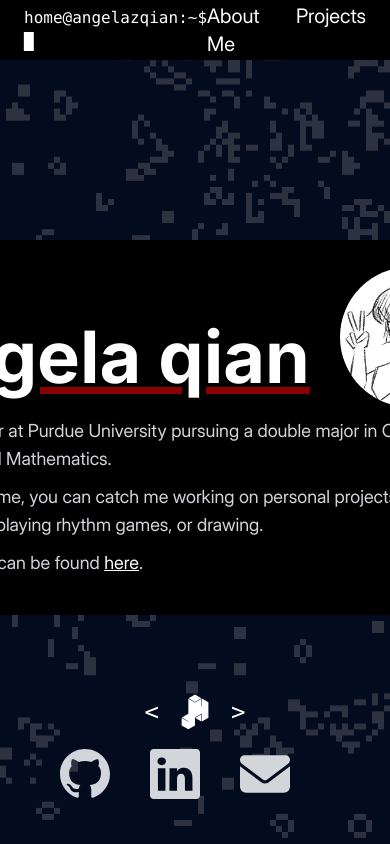
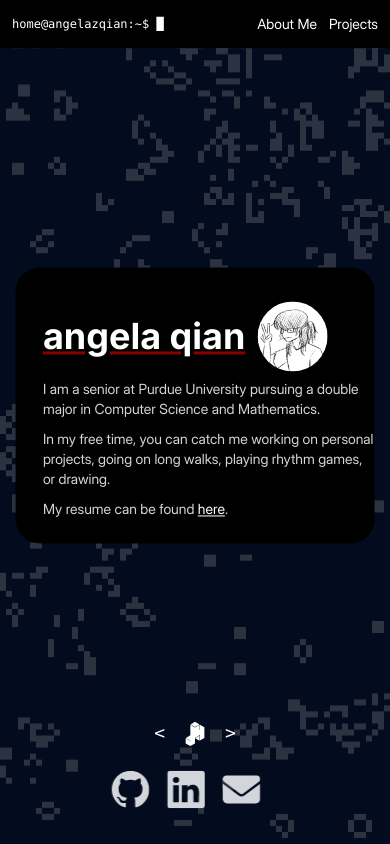
Before and after one commit to angelazqian/angelazqian.github.io, a Next.js app: page / in a window 390 px wide. Built offline with nearby package versions, Linux system fonts and the light colour scheme; some icons are missing.

Commit message:
make stuff better looking for mobile

```diff
--- a/markdown/about-me.md
+++ b/markdown/about-me.md
@@ -1,12 +1,12 @@
 # About Me!
+
+<Image class="float-right" width=260 src="/selfportrait.webp" style="margin-right: -15px; margin-left: 10px; margin-bottom: 10px;"/>
 
 Ah.
 Oh jeez.
 You want to know more about me? (o⸝⸝⸝o )
 
-<Image class="float-right" width=260 src="/selfportrait.webp" style="margin-right: -15px; margin-left: 10px; margin-top: -160px; margin-bottom: 10px"/>
-
-Hello!!! I'm Angela! As of writing this (August 2026), I'm 20! I speak both English and Mandarin Chinese, and I think computers are pretty neat!
+Hello!!! I'm Angela! As of writing this (September 2026), I'm 21! I speak both English and Mandarin Chinese, and I think computers are pretty neat!
 
 ## FAQ:
 
--- a/pages/[slug].tsx
+++ b/pages/[slug].tsx
@@ -26,21 +26,28 @@ export default function ProjectPage({ content }: ProjectPageProps) {
 
   return (
     <><ConwayBackground/>
-    <div className="absolute top-0px left-0 right-0 h-[60px] bg-black z-10 flex items-center px-6">
-      <Link href="/" className="font-mono text-white no-underline">
+    <div className="fixed top-0px left-0 right-0 h-[60px] max-[650px]:h-[48px] bg-black z-10 flex items-center px-6 max-[650px]:px-3">
+      <Link href="/" className="font-mono text-white no-underline max-[650px]:text-xs max-[650px]:truncate">
         home@angelazqian:~/{slug}$ cd ../ █
       </Link>
     </div>
     <div className="relative min-h-screen flex justify-center items-start">
-        <div className="absolute w-[700px] bg-black top-[120px] bottom-[60px] rounded-3xl z-0" />
-            <article className="prose prose-lg prose-invert relative z-5 w-[600px]
-                        mt-[160px] mb-[100px]
+        <div className="absolute w-[700px] max-[650px]:w-[92vw] bg-black top-[120px] max-[650px]:top-[70px] bottom-[60px] rounded-3xl z-0" />
+            <article className="prose prose-lg prose-invert relative z-5 w-[600px] max-[650px]:w-[82vw] max-[650px]:prose-sm
+                        mt-[160px] max-[650px]:mt-[95px] mb-[100px]
                         [&_p]:mb-[10px]
-                        [&_h1]:text-6xl [&_h1]:underline [&_h1]:decoration-[#880000]
+                        [&_h1]:text-6xl max-[650px]:[&_h1]:text-4xl [&_h1]:underline [&_h1]:decoration-[#880000]
                         [&_*]:mt-0 [&_*]:mb-[5px] [&_h1]:mb-[15px]
                         [&_blockquote]:not-italic [&_blockquote_p]:not-italic
                         [&_blockquote]:font-normal [&_blockquote_p]:font-normal
                         [&_blockquote]:text-gray-300
+                        [&_img]:max-w-full [&_img]:h-auto
+                        [&_.float-right]:!mt-[-55px]
+                        max-[650px]:[&_.float-right]:!w-[45%]
+                        max-[650px]:[&_.float-right]:!mt-[-20px]
+                        max-[650px]:[&_.float-right]:!mr-0
+                        max-[650px]:[&_.float-right]:!ml-3
+                        max-[650px]:[&_.float-right]:!mb-1
                         [&_h1_a]:font-bold [&_h2_a]:font-bold">
                 <div dangerouslySetInnerHTML={{ __html: content }} />
             </article>
--- a/pages/index.tsx
+++ b/pages/index.tsx
@@ -132,15 +132,26 @@ const disappearLetters = ({ text, setText, duration = 1500 }: DisappearLettersPa
     return () => clearInterval(blinkInterval);
   }, [blinkingEnabled]);
 
+  useEffect(() => {
+    const prevHtml = document.documentElement.style.overflow;
+    const prevBody = document.body.style.overflow;
+    document.documentElement.style.overflow = 'hidden';
+    document.body.style.overflow = 'hidden';
+    return () => {
+      document.documentElement.style.overflow = prevHtml;
+      document.body.style.overflow = prevBody;
+    };
+  }, []);
+
   if (show404) {
     return (
-      <div className="min-h-screen bg-black text-white flex items-center justify-center">
+      <div className="min-h-screen bg-black text-white flex items-center justify-center px-4">
         <div className="text-center">
-          <h1 className="text-9xl font-bold mb-4">404</h1>
-          <p className="text-2xl mb-2">Page Not Found</p>
-          <p className="text-xl text-gray-200">The requested resource could not be found.</p>
-          <p className="text-lg text-gray-300 mt-1">Maybe you clicked something weird... </p>
-          <p className="text-lg text-gray-300">Try <span className="text-gray-300 cursor-pointer underline" onClick={() => window.location.reload()}>refreshing the page</span>?</p>
+          <h1 className="text-9xl max-[650px]:text-7xl font-bold mb-4">404</h1>
+          <p className="text-2xl max-[650px]:text-xl mb-2">Page Not Found</p>
+          <p className="text-xl max-[650px]:text-base text-gray-200">The requested resource could not be found.</p>
+          <p className="text-lg max-[650px]:text-sm text-gray-300 mt-1">Maybe you clicked something weird... </p>
+          <p className="text-lg max-[650px]:text-sm text-gray-300">Try <span className="text-gray-300 cursor-pointer underline" onClick={() => window.location.reload()}>refreshing the page</span>?</p>
         </div>
       </div>
     );
@@ -149,19 +160,19 @@ const disappearLetters = ({ text, setText, duration = 1500 }: DisappearLettersPa
   return (
     <>
       <ConwayBackground />
-      <div className="fixed top-0 left-0 right-0 h-[60px] bg-black z-10 flex items-center justify-between px-6">
+      <div className="fixed top-0 left-0 right-0 h-[60px] max-[650px]:h-[48px] bg-black z-10 flex items-center justify-between px-6 max-[650px]:px-3">
         <a
-          className="font-mono text-white no-underline cursor-pointer"
+          className="font-mono text-white no-underline cursor-pointer max-[650px]:text-xs max-[650px]:truncate max-[650px]:max-w-[55%]"
           onClick={handleTerminalClick}
         >
           {terminalText}
           <span className={cursorVisible ? 'opacity-100' : 'opacity-0'}>█</span>
         </a>
-        <div className="flex gap-6">
-          <Link href="/about-me" className="text-white no-underline hover:text-gray-300 transition-colors text-xl">
+        <div className="flex gap-6 max-[650px]:gap-3 shrink-0">
+          <Link href="/about-me" className="text-white no-underline hover:text-gray-300 transition-colors text-xl max-[650px]:text-sm">
             About Me
           </Link>
-          <Link href="/projects" className="text-white no-underline hover:text-gray-300 transition-colors text-xl">
+          <Link href="/projects" className="text-white no-underline hover:text-gray-300 transition-colors text-xl max-[650px]:text-sm">
             Projects
           </Link>
         </div>
@@ -171,19 +182,19 @@ const disappearLetters = ({ text, setText, duration = 1500 }: DisappearLettersPa
         <div className="App h-screen overflow-hidden">
           <header className='App-header'>
             <link rel="stylesheet" href="https://cdn.jsdelivr.net/gh/jpswalsh/academicons@1/css/academicons.min.css" />
-            <div className={`fixed w-[650px] h-[375px] bg-[#000000] mt-[10px] rounded-3xl mx-auto flex items-center justify-center ${!elementsVisible.header ? 'hidden' : ''}`}>
-              <div className="w-[600px] mr-[15px] mt-[10px] mx-auto text-left">
-                <div className="flex items-center mb-[-10px]">
-                  <h1 className="font-bold text-7xl underline text-white" style={{ textDecorationColor: '#880000' }}>{name}</h1>
-                  <img src="/pfp.jpg" className={`w-[140px] h-[140px] rounded-full object-cover relative top-[-20px] ml-[30px] ${!elementsVisible.pfp ? 'hidden' : ''}`} alt="avatar"/>
+            <div className={`fixed top-1/2 left-1/2 -translate-x-1/2 -translate-y-[56%] w-[650px] h-[375px] max-[650px]:w-[92vw] max-[650px]:h-auto max-[650px]:py-6 bg-[#000000] rounded-3xl flex items-center justify-center ${!elementsVisible.header ? 'hidden' : ''}`}>
+              <div className="w-[600px] max-[650px]:w-[85vw] mr-[15px] max-[650px]:mr-0 mt-[10px] mx-auto text-left">
+                <div className="flex items-center mb-[-10px] max-[650px]:mb-2">
+                  <h1 className="font-bold text-7xl max-[650px]:text-4xl underline text-white" style={{ textDecorationColor: '#880000' }}>{name}</h1>
+                  <img src="/pfp.jpg" className={`w-[140px] h-[140px] max-[650px]:w-[70px] max-[650px]:h-[70px] rounded-full object-cover relative top-[-20px] max-[650px]:top-0 ml-[30px] max-[650px]:ml-3 shrink-0 ${!elementsVisible.pfp ? 'hidden' : ''}`} alt="avatar"/>
                 </div>
-                <p className="text-lg mb-[10px]">
+                <p className="text-lg max-[650px]:text-sm mb-[10px]">
                   {text1}
                 </p>
-                <p className="text-lg mb-[10px]">
+                <p className="text-lg max-[650px]:text-sm mb-[10px]">
                   {text2}
                 </p>
-                <p className="text-lg">
+                <p className="text-lg max-[650px]:text-sm">
                   {text3}
                   {text3.length > 0 && (
                     <>
@@ -198,19 +209,19 @@ const disappearLetters = ({ text, setText, duration = 1500 }: DisappearLettersPa
           </header>
 
           <footer className="App-footer">
-            <div className={`fixed bottom-28 justify-center flex gap-4 items-center mt-[10px] text-2xl font-mono ${!elementsVisible.footer ? 'hidden' : ''}`}>
+            <div className={`fixed bottom-28 max-[650px]:bottom-24 justify-center flex gap-4 items-center mt-[10px] text-2xl max-[650px]:text-lg font-mono ${!elementsVisible.footer ? 'hidden' : ''}`}>
               <a href="https://ring.purduehackers.com/previous" className={`text-white no-underline hover:text-gray-300 transition-colors ${!webring[0] ? 'hidden' : ''}`}>
                 {'< '}
               </a>
               <a href="https://ring.purduehackers.com/" className={`text-white no-underline hover:text-gray-300 transition-colors ${!webring[1] ? 'hidden' : ''}`}>
-                <img src="/phacker.svg" alt="Purdue Hackers webring" className="h-10 inline-block" />
+                <img src="/phacker.svg" alt="Purdue Hackers webring" className="h-10 max-[650px]:h-7 inline-block" />
               </a>
               <a href="https://ring.purduehackers.com/next" className={`text-white no-underline hover:text-gray-300 transition-colors ${!webring[2] ? 'hidden' : ''}`}>
                 {' >'}
               </a>
             </div>
 
-            <div className={`fixed bottom-10 flex gap-10 justify-center items-center mt-[10px] ${!elementsVisible.footer ? 'hidden' : ''}`}>
+            <div className={`fixed bottom-10 max-[650px]:bottom-8 flex gap-10 max-[650px]:gap-6 justify-center items-center mt-[10px] max-[650px]:scale-75 max-[650px]:origin-bottom ${!elementsVisible.footer ? 'hidden' : ''}`}>
               <a
                 href="https://github.com/angelazqian"
                 target="_blank"
--- a/pages/projects/[slug].tsx
+++ b/pages/projects/[slug].tsx
@@ -32,16 +32,17 @@ export default function ProjectPage({ content }: ProjectPageProps) {
       </Head>
       <ConwayBackground/>
       <div className="relative min-h-screen flex justify-center items-start">
-          <div className="absolute w-[900px] bg-black top-[60px] bottom-[60px] rounded-3xl z-0" />
-              <article className="prose prose-lg prose-invert relative z-5 w-[800px]
-                          mt-[100px] mb-[100px]
-                          [&_h1]:text-6xl [&_h1]:underline [&_h1]:decoration-[#880000]
+          <div className="absolute w-[900px] max-[650px]:w-[92vw] bg-black top-[60px] max-[650px]:top-[30px] bottom-[60px] rounded-3xl z-0" />
+              <article className="prose prose-lg prose-invert relative z-5 w-[800px] max-[650px]:w-[82vw] max-[650px]:prose-sm
+                          mt-[100px] max-[650px]:mt-[55px] mb-[100px]
+                          [&_h1]:text-6xl max-[650px]:[&_h1]:text-4xl [&_h1]:underline [&_h1]:decoration-[#880000]
                           [&_*]:mt-0 [&_*]:mb-[10px] [&_h1]:mb-[20px]
                           [&_h1_a]:font-bold [&_h2_a]:font-bold
                           [&_blockquote]:font-normal [&_blockquote_p]:font-normal
                           [&_p]:leading-tight
+                          [&_pre]:overflow-x-auto [&_.katex-display]:overflow-x-auto [&_.katex-display]:overflow-y-hidden
                           [&_.katex]:my-0 [&_.katex-html]:my-0 [&_.katex-display]:my-0 [&_span.katex]:my-0
-                          [&_img]:mx-auto [&_img]:block [&_img]:mt-[15px] [&_img]:mb-[15px] [&_img]:rounded-lg">
+                          [&_img]:mx-auto [&_img]:block [&_img]:max-w-full [&_img]:h-auto [&_img]:mt-[15px] [&_img]:mb-[15px] [&_img]:rounded-lg">
                   <div dangerouslySetInnerHTML={{ __html: content }} />
               </article>
       </div>
```
Also changed, not shown: markdown/projects/2048-AI.md (+1 -39 lines).
